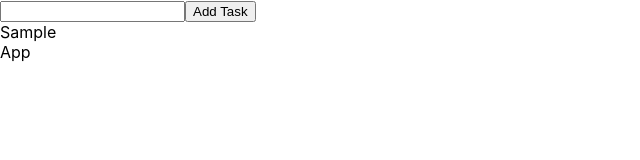
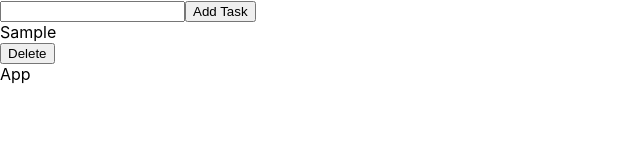
Before and after one commit to Kubzer0/ToDo-list-react-app, a React (Create React App) app: page / in a window 1280 px wide. Both pictures are taken after typing "Sample" into the empty fields and a click on the button "Add Task". Shown: the top 160 px of the page, without its empty margins (0-640 px from the left). Built offline with nearby package versions, Linux system fonts and the light colour scheme.

Commit message:
deletebutton added to Task component, onclick line-throught added, fucntion passed by 2 props from ToDo component to list component to Task component

```diff
--- a/src/toDo/List.js
+++ b/src/toDo/List.js
@@ -11,6 +11,8 @@
                     <Task
                         key={task.key}
                         task={task}
+                        completeTask ={props.completeTask}
+                        deleteTask= {props.deleteTask}
                     />
                 )
             )
--- a/src/toDo/Task.js
+++ b/src/toDo/Task.js
@@ -1,8 +1,22 @@
 import React from 'react'
+
+const completedStyle ={
+    textDecoration: 'line-through'
+}
 
 const Task = (props) => (
     <div>
+        <div
+        onClick = {() => props.completeTask(props.task.key)}
+        style ={props.task.isCompleted ? completedStyle : {}}
+        >
         {props.task.taskText}
+        </div>
+        <button
+        onClick = {()=>props.deleteTask(props.task.key)}
+        >
+        Delete
+        </button>
     </div>
 )
 
--- a/src/toDo/ToDo.js
+++ b/src/toDo/ToDo.js
@@ -60,6 +60,8 @@
             />
             <List
                 tasksList={this.state.tasks}
+                completeTask={this.completeTask}
+                deleteTask={this.deleteTask}
             />
         </div>
         )
```
